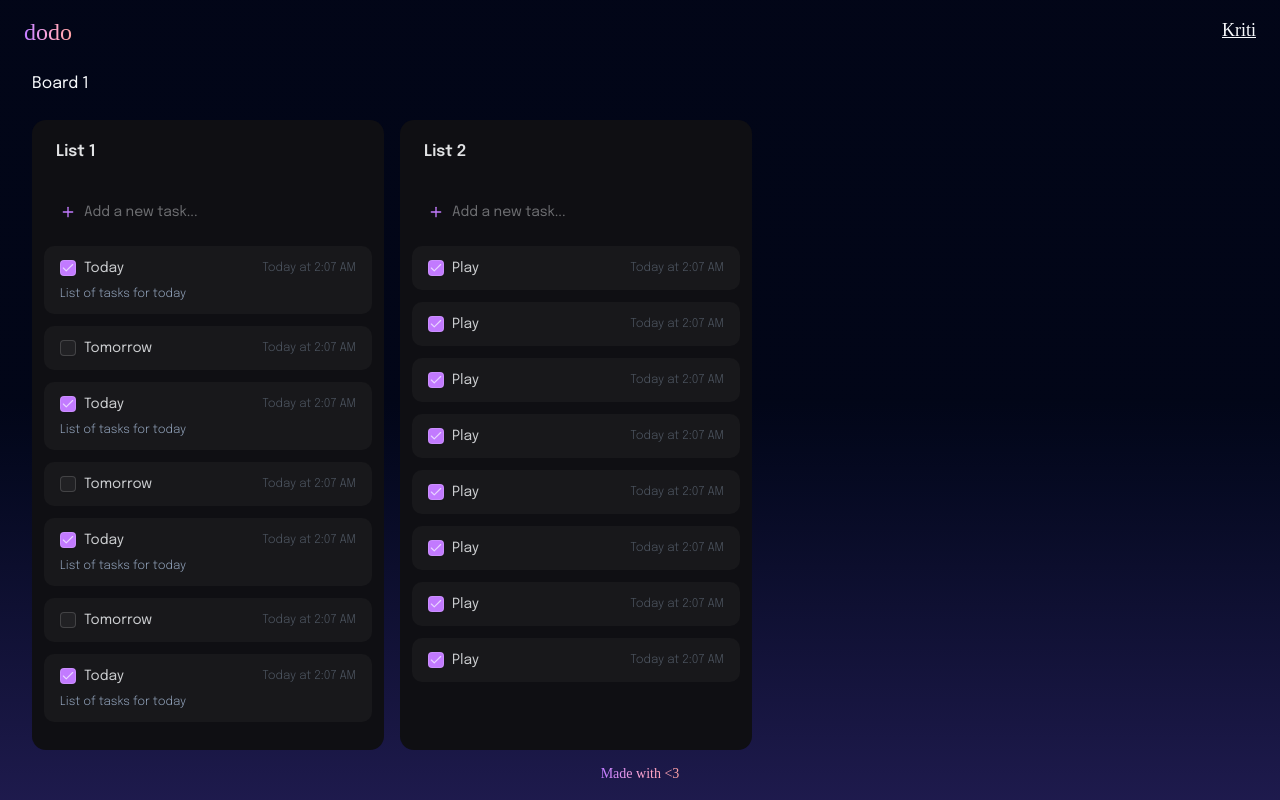
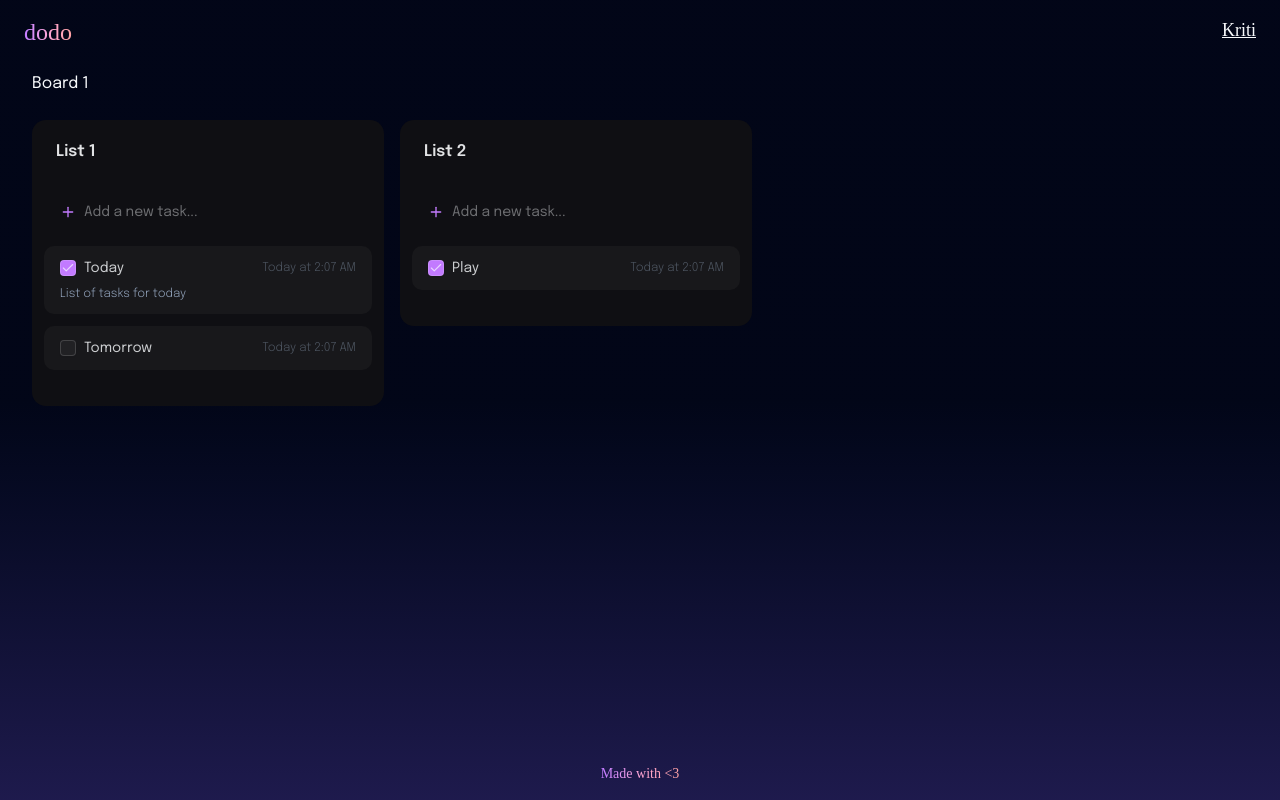
Before and after one commit to KritiTaparia/dodo, a React (Vite) app: page / in a window 1280 px wide. Built offline with nearby package versions, Linux system fonts and the light colour scheme; a web font is replaced by a local one.

Commit message:
Add horizontal scrolling snap

```diff
--- a/src/components/board.tsx
+++ b/src/components/board.tsx
@@ -11,7 +11,7 @@ export default function Board({ title }: IBoardParams) {
   return (
     <div className="py-4 pt-[4.5rem] px-8 w-fit min-w-full">
       <h1 className="mb-6">{board.title}</h1>
-      <div className="flex justify-start align-top gap-4">
+      <div className="snap-x snap-center md:snap-none lg:snap-none flex justify-start align-top gap-4">
         {board.lists.map((list) => (
           <List key={list.title} list={list} />
         ))}
--- a/src/components/list.tsx
+++ b/src/components/list.tsx
@@ -11,7 +11,7 @@ interface IListParams {
 }
 export default function List({ list }: IListParams) {
   return (
-    <Card className="border-0 w-88 h-full bg-[#0f0f13]">
+    <Card className="snap-center border-0 w-88 h-full bg-[#0f0f13]">
       <CardHeader>
         <CardTitle className="text-foreground/90">{list.title}</CardTitle>
       </CardHeader>
@@ -26,28 +26,7 @@ export default function List({ list }: IListParams) {
             </p>
           </div>
         </TaskCard>
-        <ScrollArea className="flex flex-col h-[calc(100vh-12rem)] max-h-[50vh] lg:max-h-[60vh]">
-          {list.tasks.map((task) => (
-            <Task key={task.title + " " + task.description} task={task} />
-          ))}
-          {list.tasks.map((task) => (
-            <Task key={task.title + " " + task.description} task={task} />
-          ))}
-          {list.tasks.map((task) => (
-            <Task key={task.title + " " + task.description} task={task} />
-          ))}
-          {list.tasks.map((task) => (
-            <Task key={task.title + " " + task.description} task={task} />
-          ))}
-          {list.tasks.map((task) => (
-            <Task key={task.title + " " + task.description} task={task} />
-          ))}
-          {list.tasks.map((task) => (
-            <Task key={task.title + " " + task.description} task={task} />
-          ))}
-          {list.tasks.map((task) => (
-            <Task key={task.title + " " + task.description} task={task} />
-          ))}
+        <ScrollArea className="flex flex-col max-h-[50vh] lg:max-h-[60vh]">
           {list.tasks.map((task) => (
             <Task key={task.title + " " + task.description} task={task} />
           ))}
```
